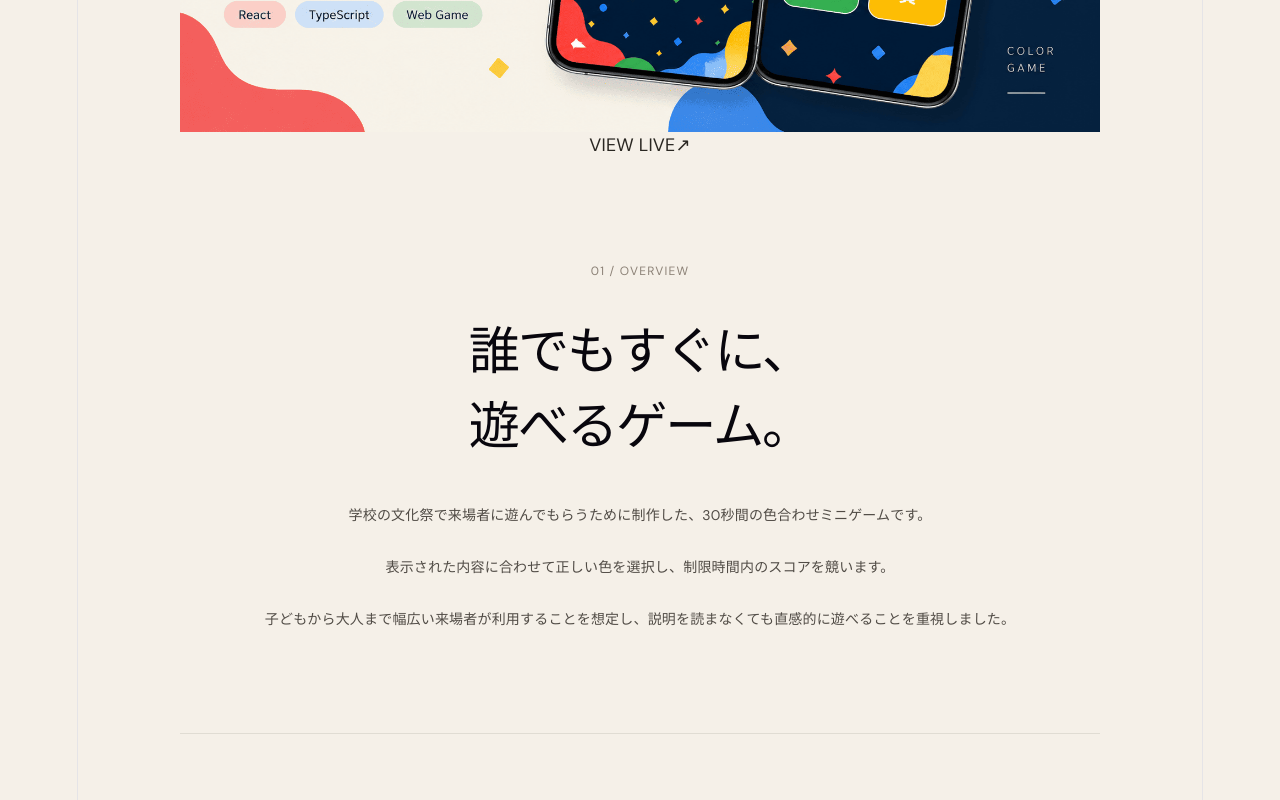
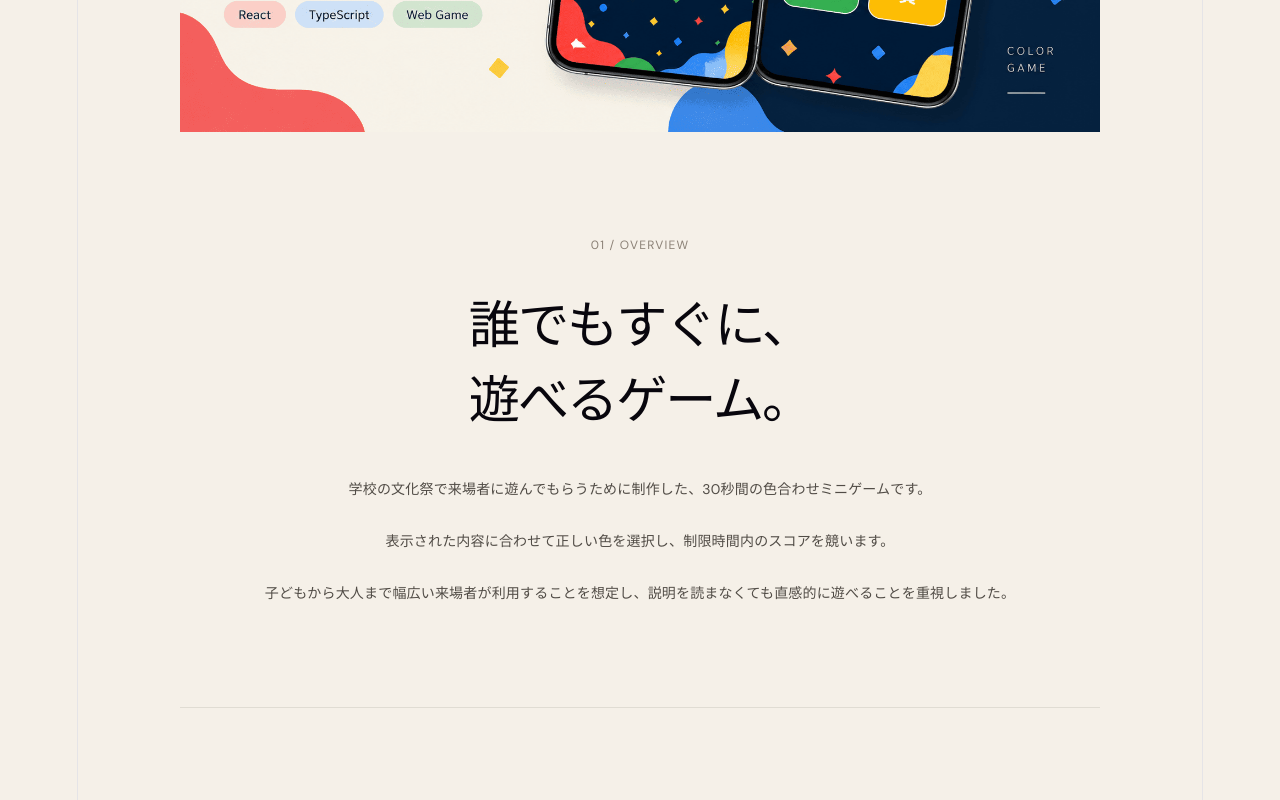
Before and after one commit to towa0504100239-glitch/portfolio, a React app: page /works/color-game in a window 1280 px wide. Shown: the part 1080-1880 px from the top of the page. Built offline with nearby package versions, Linux system fonts and the light colour scheme; the HTML template or start-up script is replaced by a standard one.

Commit message:
link add commit

```diff
--- a/src/pages/works/ColorGame.tsx
+++ b/src/pages/works/ColorGame.tsx
@@ -51,16 +51,6 @@ const ColorGame = () => {
           <img src={colorSelectImage} alt="色合わせミニゲーム" />
         </div>
 
-        <div className="detailLiveLink">
-          <a
-            href="https://towa0504100239-glitch.github.io/color_select_game/"
-            target="_blank"
-            rel="noopener noreferrer"
-          >
-            VIEW LIVE
-            <span>↗</span>
-          </a>
-        </div>
         <section className="detailSection">
           <p className="detailSectionNumber">01 / OVERVIEW</p>
 
@@ -190,6 +180,29 @@ const ColorGame = () => {
             </div>
           </div>
         </section>
+        <section className="detailLinks">
+          <p>PROJECT LINKS</p>
+
+          <div>
+            <a
+              href="https://towa0504100239-glitch.github.io/color_select_game/"
+              target="_blank"
+              rel="noopener noreferrer"
+            >
+              <span>Play Game</span>
+              <span className="arrowIcon" aria-hidden="true" />
+            </a>
+
+            <a
+              href="https://github.com/towa0504100239-glitch/color_select_game"
+              target="_blank"
+              rel="noopener noreferrer"
+            >
+              <span>GitHub</span>
+              <span className="arrowIcon" aria-hidden="true" />
+            </a>
+          </div>
+        </section>
       </main>
 
       <footer className="detailFooter">
```
